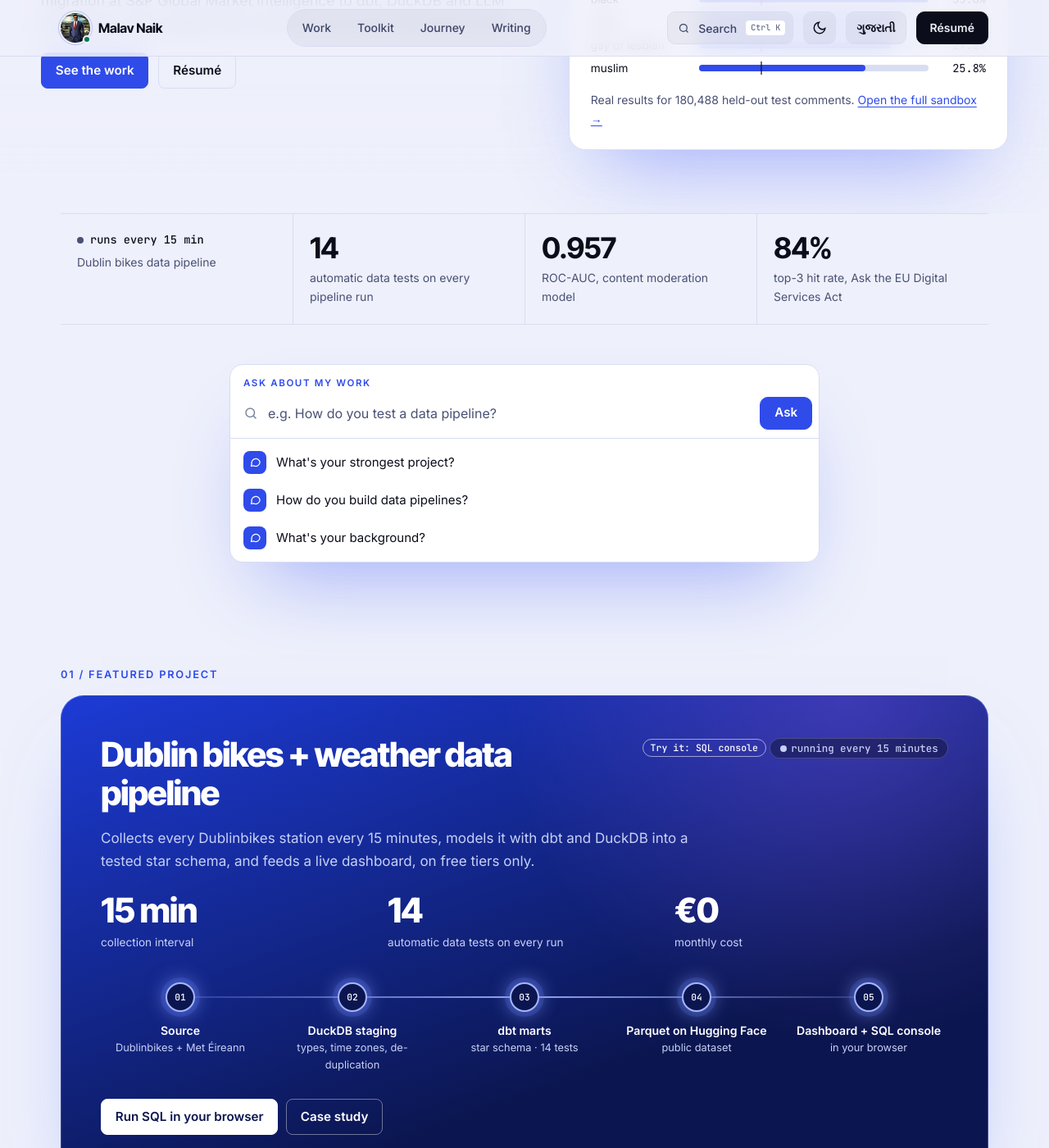
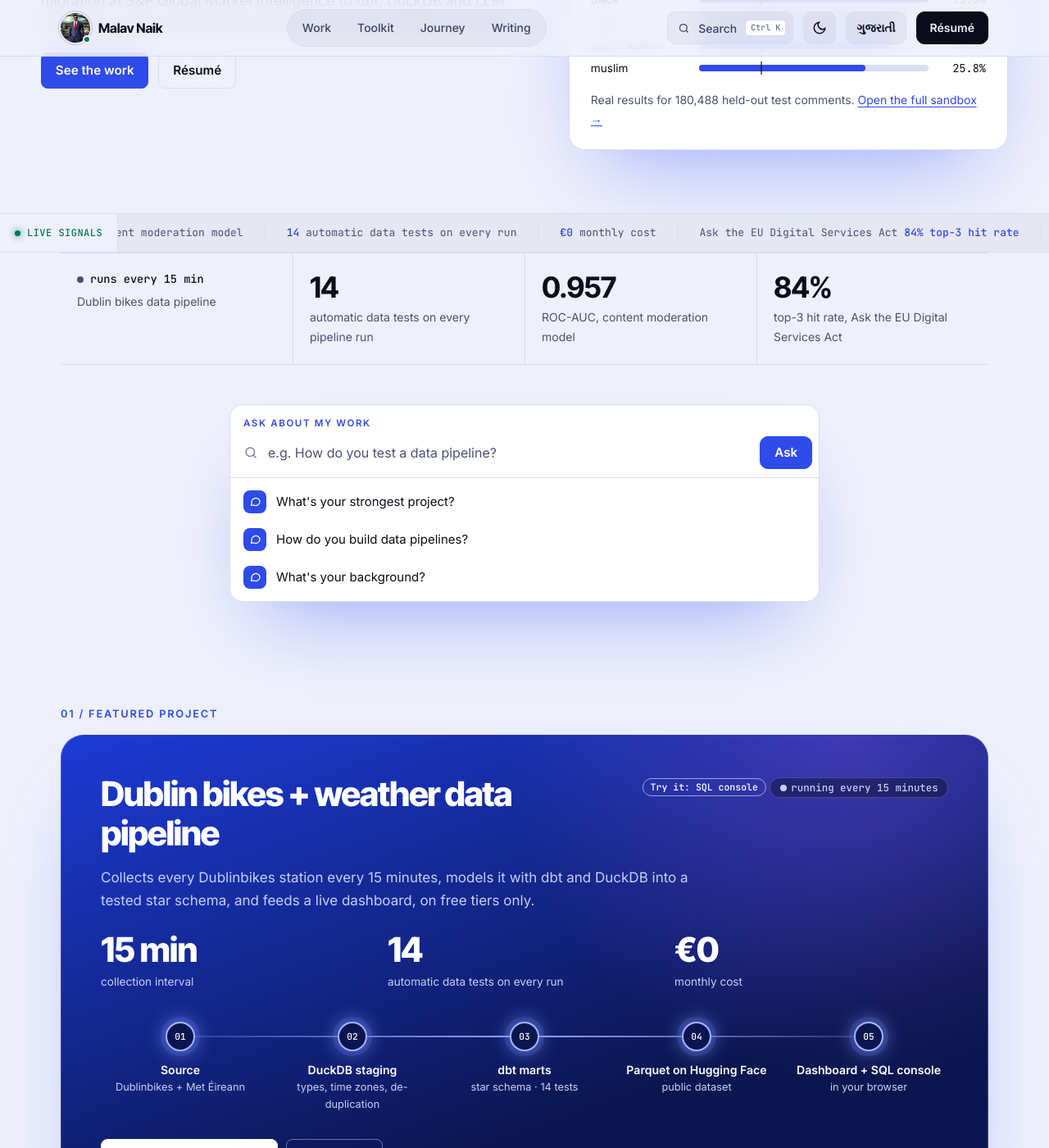
Before and after one commit to malavnaik99/malavnaik99.github.io, a Jekyll site: the page built from index.md, in a window 1280 px wide and 1400 px high, scrolled down 487 px. Shown: the whole window at 82% size. Built offline with Jekyll 4.4.1, drawn with Linux system fonts in a browser that asks for light colours.

Commit message:
Home: keep the Live signals ticker under the hero (owner's choice), with its numbers in the one accent colour
It still pauses on hover, focus or tap, and stands still for visitors who ask
for reduced motion.

Co-Authored-By: Claude Opus 5.5 <noreply@anthropic.com>
Claude-Session: https://claude.ai/code/session_01JaFb1AVKmNqf7fz7bzumwd

```diff
--- a/assets/site.css
+++ b/assets/site.css
@@ -164,6 +164,22 @@ main { display: block; }
 @media (max-width: 760px) { .stars { display: none; } }
 @media (max-width: 560px) { .hero-copy { gap: 16px; } .hero .sub { font-size: 1rem; } .hero .pill { font-size: .75rem; } .hero-inner { gap: 24px; } }
 @media (max-width: 420px) { .hero-demo .meter { grid-template-columns: 1fr; } .hero-demo .groups li { grid-template-columns: 6.6rem 1fr 3.4rem; } }
+
+/* Live signals ticker: the second list is an aria-hidden copy so the loop is seamless. Pauses on hover, focus or tap;
+   stands still and wraps for visitors who ask for reduced motion. */
+.ticker { display: flex; width: 100vw; margin-left: calc(50% - 50vw); border-top: 1px solid var(--line); border-bottom: 1px solid var(--line); background: var(--glass); overflow: hidden; }
+.ticker-label { flex: none; position: relative; z-index: 1; display: inline-flex; align-items: center; gap: 8px; margin: 0; padding: 14px 18px; border-right: 1px solid var(--line); background: var(--bg); font: 500 .75rem/1.4 var(--font-mono); color: var(--live); text-transform: uppercase; letter-spacing: .04em; }
+.ticker-label .dot { width: 7px; height: 7px; margin: 0; background: var(--live); box-shadow: 0 0 10px var(--live); }
+.ticker-view { flex: 1; min-width: 0; overflow: hidden; }
+.ticker-track { display: flex; width: max-content; animation: marquee 38s linear infinite; }
+.ticker:hover .ticker-track, .ticker:focus-within .ticker-track, .ticker.paused .ticker-track { animation-play-state: paused; }
+.ticker ul { display: flex; margin: 0; padding: 14px 0; list-style: none; font: 400 .8125rem/1.4 var(--font-mono); white-space: nowrap; }
+.ticker li { padding: 0 26px; border-right: 1px solid var(--line); color: var(--muted); }
+.ticker b { font-weight: 500; color: var(--label); }
+.ticker [data-pipeline] .dot { margin: 0 .3rem 0 .2rem; } .ticker .status { color: var(--sub); }
+@keyframes marquee { from { transform: translateX(0); } to { transform: translateX(-50%); } }
+@media (prefers-reduced-motion: reduce) { .ticker ul[aria-hidden] { display: none; } .ticker-track { width: auto; } .ticker ul { flex-wrap: wrap; white-space: normal; row-gap: 8px; } }
+@media (max-width: 760px) { .ticker-label { padding: 14px 12px; } }
 
 /* Proof strip: four standing facts, each a link to its project. Green appears only when the pipeline is really live. */
 .proof { display: grid; grid-template-columns: repeat(4, minmax(0, 1fr)); margin: 0; padding: 0; list-style: none; border-block: 1px solid var(--line); }
--- a/assets/site.js
+++ b/assets/site.js
@@ -183,6 +183,10 @@
     if ((e.ctrlKey || e.metaKey) && e.key.toLowerCase() === "k") { e.preventDefault(); openSearch(); }
   });
 
+  // Live signals ticker: a tap or click pauses and resumes it (hover pauses it too, in CSS).
+  var ticker = $(".ticker");
+  if (ticker) ticker.addEventListener("click", function () { ticker.classList.toggle("paused"); });
+
   // Live pipeline readout: the latest successful run of the public Dublin bikes collector on GitHub Actions.
   // Without an answer within 4 seconds, the page keeps saying "runs every 15 min" and claims nothing live.
   var live = $$("[data-pipeline]");
--- a/index.md
+++ b/index.md
@@ -19,6 +19,22 @@ description: "Malav Naik, Data & GenAI Engineer in Dublin, Ireland: tested data
     </div>
     {% include hero-demo.html %}
   </div>
+</section>
+
+{% capture signals %}
+  <li><span class="k">pipeline</span> <span data-pipeline><span class="dot" aria-hidden="true"></span><span class="status">runs every 15 min</span></span></li>
+  <li><b>0.957</b> <span class="k">ROC-AUC, content moderation model</span></li>
+  <li><b>14</b> <span class="k">automatic data tests on every run</span></li>
+  <li><b>€0</b> <span class="k">monthly cost</span></li>
+  <li><span class="k">Ask the EU Digital Services Act</span> <b>84% top-3 hit rate</b></li>
+  {% if lab %}<li><span class="k">blog bot</span> <b>{{ lab.posts_published }}</b> <span class="k">posts published</span></li>
+  <li><b>{{ lab.posts_queued }}</b> <span class="k">queued</span></li>{% endif %}
+  <li>{% include cadentiq-cta.html variant="link" placement="ticker" %}</li>
+  {% for post in site.posts limit: 1 %}<li><span class="k">{{ post.date | date: "%-d %b %Y" }}</span> <b>{{ post.title }}</b></li>{% endfor %}
+{% endcapture %}
+<section class="ticker" aria-labelledby="ticker-title">
+  <p class="ticker-label" id="ticker-title"><span class="dot" aria-hidden="true"></span>Live signals</p>
+  <div class="ticker-view"><div class="ticker-track"><ul>{{ signals }}</ul><ul aria-hidden="true">{{ signals | replace: '<a ', '<a tabindex="-1" ' }}</ul></div></div>
 </section>
 
 {%- comment -%} Four standing facts; each figure is sourced in docs/METRIC_SOURCES.md and links to its project. {%- endcomment %}
```
